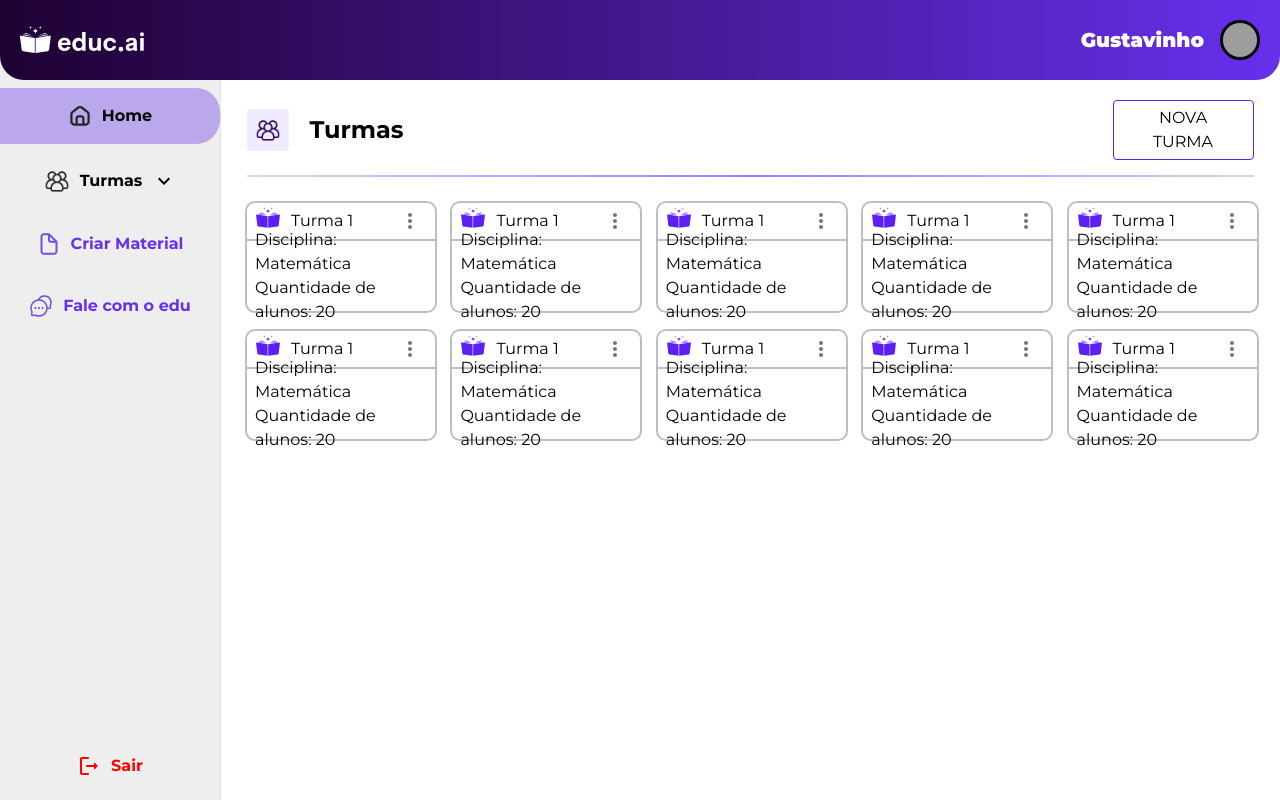
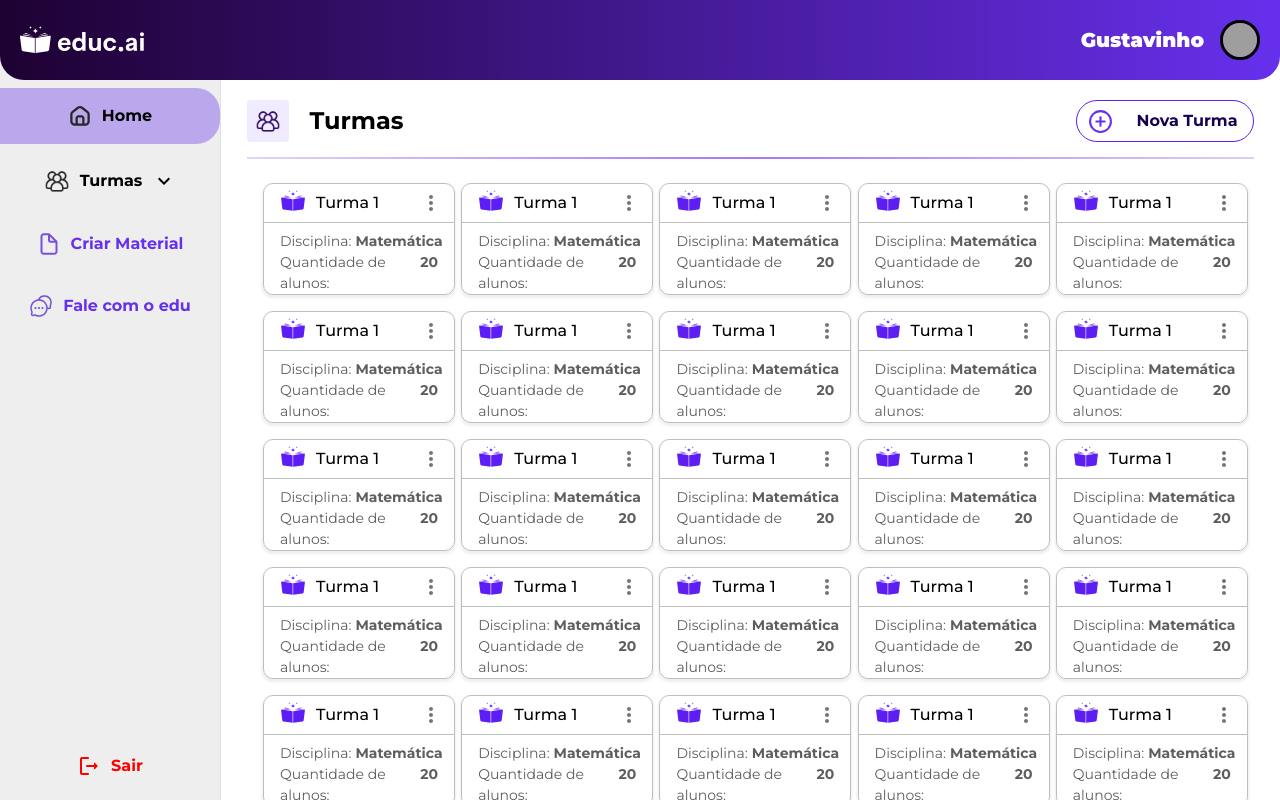
Before and after one commit to ribgu/educai-web-app, a React (Vite) app: page /home in a window 1280 px wide. Built offline with nearby package versions, Linux system fonts and the light colour scheme; grey boxes are pictures that could not be loaded.

Commit message:
feat: ajustando layout das turmas, scroll bar e botão de add turmas

```diff
--- a/src/App.css
+++ b/src/App.css
@@ -4,6 +4,29 @@
 
 #app {
     height: 100%;
+}
+
+/* width */
+::-webkit-scrollbar {
+  width: 10px;
+}
+
+/* Track */
+::-webkit-scrollbar-track {
+  background: transparent;
+  border: 1px solid #C7C7C7;
+  border-radius: 6px;
+}
+
+/* Handle */
+::-webkit-scrollbar-thumb {
+  background: #C8C8C8;
+  border-radius: 6px;
+}
+
+/* Handle on hover */
+::-webkit-scrollbar-thumb:hover {
+  background: #555;
 }
 
   html,
--- a/src/components/Modal/Modal.tsx
+++ b/src/components/Modal/Modal.tsx
@@ -1,9 +1,10 @@
-import * as React from 'react'
 import Box from '@mui/material/Box'
 import Button from '@mui/material/Button'
+import Divider from '@mui/material/Divider'
+import Modal from '@mui/material/Modal'
 import Typography from '@mui/material/Typography'
-import Modal from '@mui/material/Modal'
-import Divider from '@mui/material/Divider'
+import * as React from 'react'
+import { FiPlusCircle } from 'react-icons/fi'
 
 type ModalProps = {
   variantButton: 'sm' | 'lg' | 'novaTurma'
@@ -33,7 +34,7 @@ export default function BasicModal(props: ModalProps) {
   const variantsButtonStyle = {
     'novaTurma':
     {
-      width: '14%'
+      width: 'fix-content'
     },
     'sm': {
       width: '48%'
@@ -52,18 +53,21 @@ export default function BasicModal(props: ModalProps) {
   return (
     <>
       <Button sx={{
+        borderRadius: 25,
+        textTransform: 'capitalize',
         display: 'flex',
+        gap: '16px',
+        justifyContent: 'space-between',
         borderColor: '#5D1EF4',
-        gap: '10px',
         '&:hover': {
           backgroundColor: '#D8D8D8'
         },
         ...sxButton
-      }} variant='outlined' onClick={handleOpen}>
+      }} startIcon={<FiPlusCircle size={25}/>} variant='outlined' onClick={handleOpen}>
         {!isNovaTurmaButton && (
           <img src='/iconsPages/plus-circle.svg' alt='Circulo com um mais dentro' />
         )}
-        <Typography variant='body1' color='black'>{textoBotaoAbrirModal}</Typography>
+        <Typography variant='body1' color='#170050' fontWeight={700}>{textoBotaoAbrirModal}</Typography>
       </Button>
       <Modal
         open={open}
--- a/src/components/Turma/Turma.tsx
+++ b/src/components/Turma/Turma.tsx
@@ -1,9 +1,9 @@
+import MoreVertIcon from '@mui/icons-material/MoreVert'
 import Box from '@mui/material/Box/Box'
+import IconButton from '@mui/material/IconButton/IconButton'
+import Menu from '@mui/material/Menu/Menu'
+import MenuItem from '@mui/material/MenuItem/MenuItem'
 import Typography from '@mui/material/Typography/Typography'
-import MoreVertIcon from '@mui/icons-material/MoreVert'
-import IconButton from '@mui/material/IconButton/IconButton'
-import MenuItem from '@mui/material/MenuItem/MenuItem'
-import Menu from '@mui/material/Menu/Menu'
 import { useState } from 'react'
 
 type TurmaProps = {
@@ -33,23 +33,32 @@ export default function Turma(props: TurmaProps) {
     }
 
     return (
-        <Box sx={{ cursor: 'pointer', width: '15vw', height: '14vh', border: '2px solid #BEBEBE', borderRadius: '10px' }}
-            onClick={onClick} >
+        <Box sx={{
+            cursor: 'pointer',
+            width: '15vw',
+            height: '14vh',
+            border: '1px solid #BEBEBE',
+            borderRadius: '10px',
+            boxShadow: '0px 2px 3px 1px #00000012',
+            userSelect: 'none'
+        }}
+        onClick={onClick}>
             <Box sx={{
                 width: '100%',
                 height: '35%',
                 display: 'flex',
                 flexDirection: 'row',
                 justifyContent: 'space-between',
-                padding: '8px',
-                borderBottom: '2px solid #BEBEBE',
+                paddingLeft: '16px',
+                paddingRight: '6px',
+                borderBottom: '1px solid #BEBEBE',
                 borderColor: '#BEBEBE'
             }}>
                 <Box sx={{ display: 'flex', flexDirection: 'row', height: '100%', width: '60%', alignItems: 'center', gap: '10px' }}>
-                    <img src='./logos/bookTwo.svg' alt='Ícone de livro' style={{ width: '26px', marginBottom: '5px' }} />
-                    <Typography sx={{ fontSize: '16px', whiteSpace: 'nowrap' }}>{nome}</Typography>
+                    <img src='./logos/bookTwo.svg' alt='Ícone de livro' style={{ width: '26px', marginBottom: '3px' }} />
+                    <Typography sx={{ fontSize: '16px', whiteSpace: 'nowrap', fontWeight: 500 }}>{nome}</Typography>
                 </Box>
-                <IconButton size='small' onClick={handleClick}>
+                <IconButton sx={{ justifyContent: 'end' }} size='small' onClick={handleClick}>
                     <MoreVertIcon />
                 </IconButton>
                 <Menu
@@ -66,9 +75,16 @@ export default function Turma(props: TurmaProps) {
                     </MenuItem>
                 </Menu>
             </Box>
-            <Box sx={{ width: '100%', height: '65%', padding: '8px', display: 'flex', flexDirection: 'column', justifyContent: 'center' }}>
-                <Typography>Disciplina: {disciplina}</Typography>
-                <Typography>Quantidade de alunos: {qtdAlunos}</Typography>
+            <Box sx={{ width: '100%', height: '65%', padding: '8px 16px', display: 'flex', flexDirection: 'column', justifyContent: 'space-evenly' }}>
+                <Typography sx={{ display: 'flex', gap: '4px', fontSize: 14, color: '#5E5E5E' }}>
+                    Disciplina:
+                    <Typography sx={{ color: "#5E5E5E", fontWeight: 700, fontSize: 14 }}>{disciplina}</Typography>
+                </Typography>
+
+                <Typography sx={{ display: 'flex', gap: '4px', fontSize: 14, color: '#5E5E5E' }}>
+                    Quantidade de alunos:
+                    <Typography sx={{ color: "#5E5E5E", fontWeight: 700, fontSize: 14 }}>{qtdAlunos}</Typography>
+                </Typography>
             </Box>
         </Box>
     )
--- a/src/pages/Home.tsx
+++ b/src/pages/Home.tsx
@@ -1,11 +1,11 @@
 import Box from '@mui/material/Box/Box'
+import { useNavigate } from 'react-router-dom'
 import PageHeader from '../components/PageHeader/PageHeader'
+import Turma from '../components/Turma/Turma'
 import Layout from './Layout'
-import Turma from '../components/Turma/Turma'
-import { useNavigate } from 'react-router-dom'
 
 export default function Home() {
-  const turmasArray = Array.from({ length: 10 })
+  const turmasArray = Array.from({ length: 60 })
   const navigate = useNavigate()
 
   const handleClick = (index: number) => {
@@ -19,9 +19,9 @@ export default function Home() {
         <Box sx={{ width: '100%', justifyContent: 'center', display: 'flex' }}>
           <PageHeader title='Turmas' />
         </Box>
-        <Box sx={{ display: 'grid', padding: '24px', gap: 2,
+        <Box sx={{ display: 'grid', padding: '24px 42px', gap: 2,
         gridTemplateColumns: 'repeat(auto-fill, minmax(18%, 1fr))', gridTemplateRows: 'max-content',
-        flex: '1', overflowY: 'scroll'}}>
+        flex: '1', overflowY: 'auto'}}>
           {turmasArray.map((_, index) => (
             <Turma key={index} nome='Turma 1' disciplina='Matemática' qtdAlunos={20} onClick={() => handleClick(index)}/>
           ))}
```
Also changed, not shown: src/components/PageHeader/PageHeader.tsx (+4 -4 lines).
